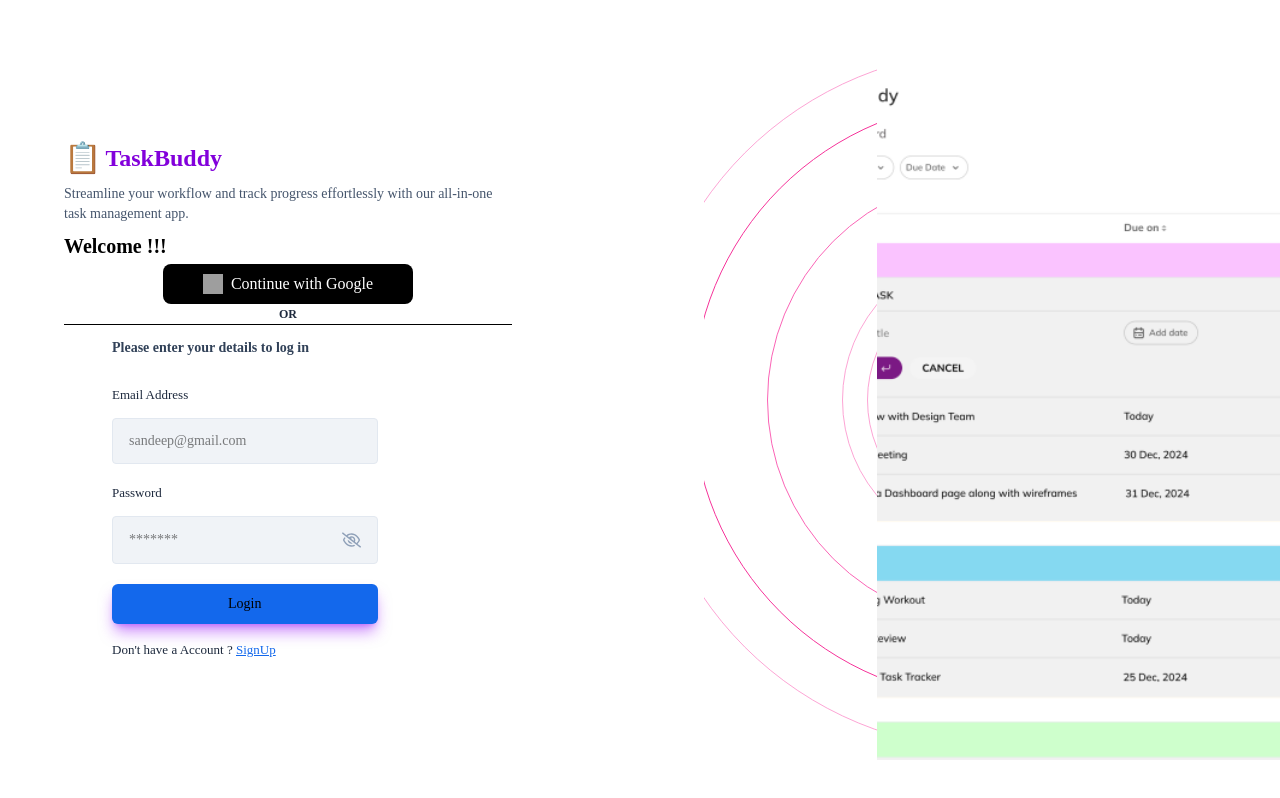
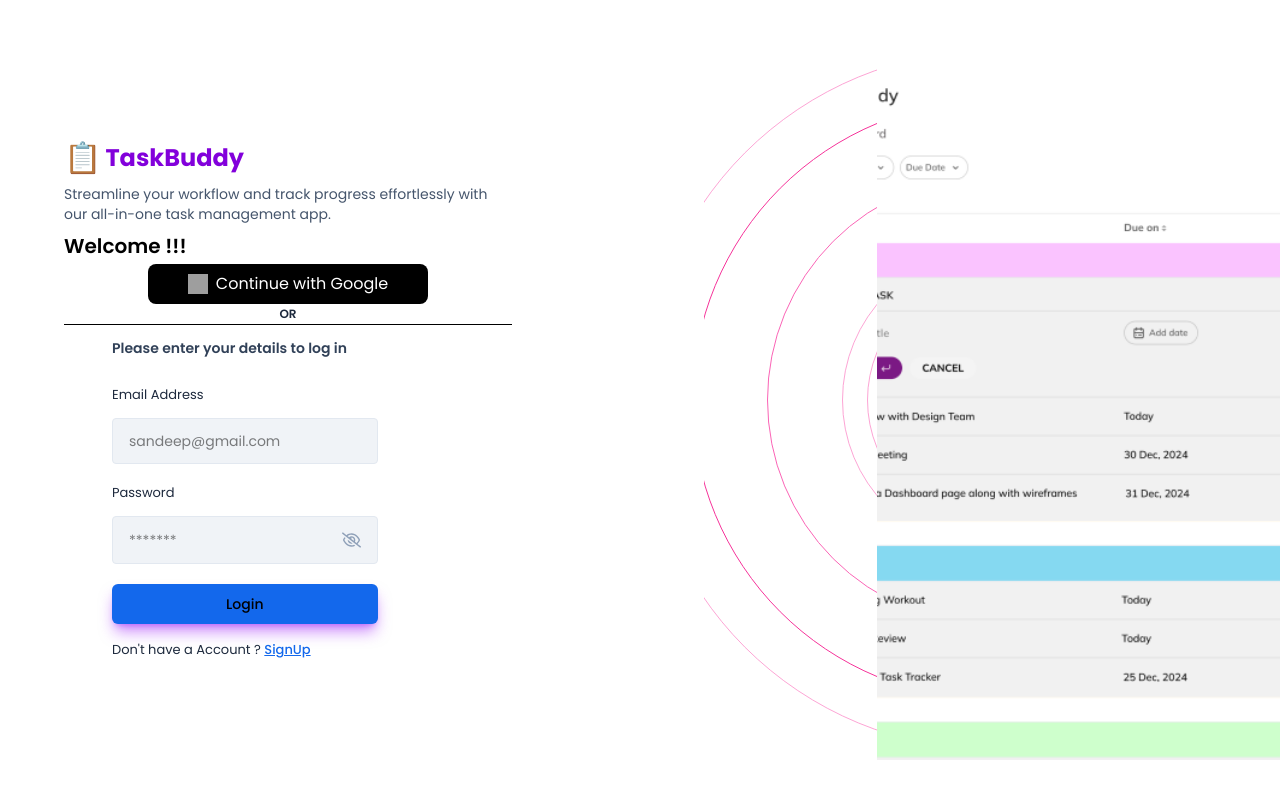
Before and after one commit to sinhasandeep2006/task-buddy, a React (Vite) app in the folder frontend/: page / in a window 1280 px wide. Built offline with nearby package versions, Linux system fonts and the light colour scheme; grey boxes are pictures that could not be loaded.

Commit message:
adding the frontend into backend

```diff
--- a/frontend/src/index.css
+++ b/frontend/src/index.css
@@ -1,4 +1,4 @@
-/* @import url('https://fonts.googleapis.com/css2?family=Poppins:ital,wght@0,100;0,200;0,300;0,400;0,500;0,600;0,700;0,800;0,900;1,100;1,200;1,300;1,400;1,500;1,600;1,700;1,800;1,900&display=swap'); */
+@import url('https://fonts.googleapis.com/css2?family=Poppins:ital,wght@0,100;0,200;0,300;0,400;0,500;0,600;0,700;0,800;0,900;1,100;1,200;1,300;1,400;1,500;1,600;1,700;1,800;1,900&display=swap');
 @import "tailwindcss";
 @theme {
   --font-display: "Poppins", "sans-serif";
```
